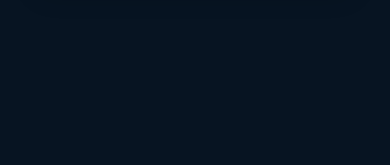
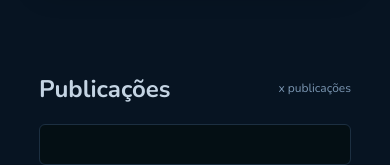
Before and after one commit to pedroAndrad1/github-issues-blog, a React (Vite) app: page / in a window 390 px wide. Shown: the part 794-959 px from the top of the page. Before the commit the page ends 844 px from the top, so only its background shows below. Built offline with nearby package versions, Linux system fonts and the light colour scheme.

Commit message:
Estilizado filtro para mobile e desktop

```diff
--- a/src/components/Container/style.ts
+++ b/src/components/Container/style.ts
@@ -4,4 +4,8 @@
   max-width: 864px;
   margin: 0 auto;
   margin-top: -5rem;
+
+  @media (max-width: 900px) {
+    padding: 0 10vw;
+  }
 `
--- /dev/null
+++ b/src/components/Filter/index.tsx
@@ -0,0 +1,15 @@
+import { FilterHeader, FilterInput } from './style'
+
+export const Filter = () => {
+  return (
+    <>
+      <FilterHeader>
+        <h2>Publicações</h2>
+        <span>x publicações</span>
+      </FilterHeader>
+      <form>
+        <FilterInput />
+      </form>
+    </>
+  )
+}
--- /dev/null
+++ b/src/components/Filter/style.ts
@@ -0,0 +1,27 @@
+import { styled } from 'styled-components'
+
+export const FilterHeader = styled.div`
+  display: flex;
+  align-items: center;
+  justify-content: space-between;
+  flex-wrap: wrap;
+  margin-bottom: 1rem;
+
+  h2 {
+    color: ${(props) => props.theme['base-subtitle']};
+  }
+
+  span {
+    font-size: 0.75rem;
+    line-height: 160%;
+    color: ${(props) => props.theme['base-span']};
+  }
+`
+export const FilterInput = styled.input`
+  padding: 12px 16px;
+  background-color: ${(props) => props.theme['base-input']};
+  border: 1px solid ${(props) => props.theme['base-border']};
+  border-radius: 6px;
+  width: 100%;
+  color: ${(props) => props.theme['base-text']};
+`
--- a/src/components/Header/styles.ts
+++ b/src/components/Header/styles.ts
@@ -2,7 +2,6 @@
 import headerBackground from '../../assets/header-background.svg'
 
 export const HeaderContainer = styled.header`
-  width: 100vw;
   min-height: 296px;
   background-image: url(${headerBackground});
   background-position: center;
--- a/src/components/Profile/style.ts
+++ b/src/components/Profile/style.ts
@@ -10,6 +10,7 @@
   box-shadow: 0px 2px 28px rgba(0, 0, 0, 0.2);
   border-radius: 10px;
   margin-top: -3rem;
+  margin-bottom: 5rem;
   position: relative;
 
   img {
@@ -22,7 +23,6 @@
   @media (max-width: 900px) {
     grid-template-columns: 1fr;
     justify-content: center;
-    margin: 0 10vw;
   }
 `
 
@@ -72,10 +72,11 @@
   display: flex;
   align-items: center;
   justify-content: flex-start;
+  flex-wrap: wrap;
   gap: 1.75rem;
 
   @media (max-width: 900px) {
-    flex-direction: column;
+    justify-content: center;
   }
 `
 
--- a/src/pages/Home/index.tsx
+++ b/src/pages/Home/index.tsx
@@ -1,4 +1,5 @@
 import { Container } from '../../components/Container'
+import { Filter } from '../../components/Filter'
 import { Header } from '../../components/Header'
 import { Profile } from '../../components/Profile'
 
@@ -8,6 +9,7 @@
       <Header />
       <Container>
         <Profile />
+        <Filter />
       </Container>
     </>
   )
--- a/src/styles/global.ts
+++ b/src/styles/global.ts
@@ -16,15 +16,15 @@
 
     h1,h2{
         font-weight: 700;
-        color: ${(props) => props.theme['base-title']};
     }
 
     h1{
         font-size: 1.75rem;
         line-height: 130%;
+        color: ${(props) => props.theme['base-title']};
     }
 
-    h2{
+    h2,h3{
         font-size: 1.5rem;
         line-height: 160%;
     }
```
